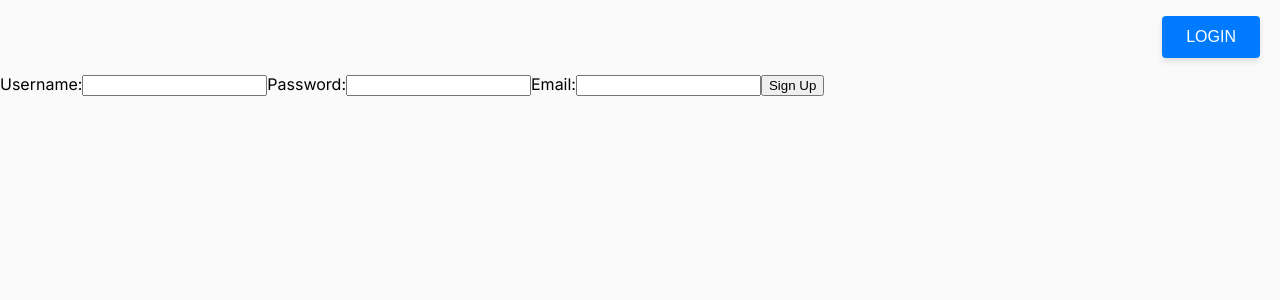
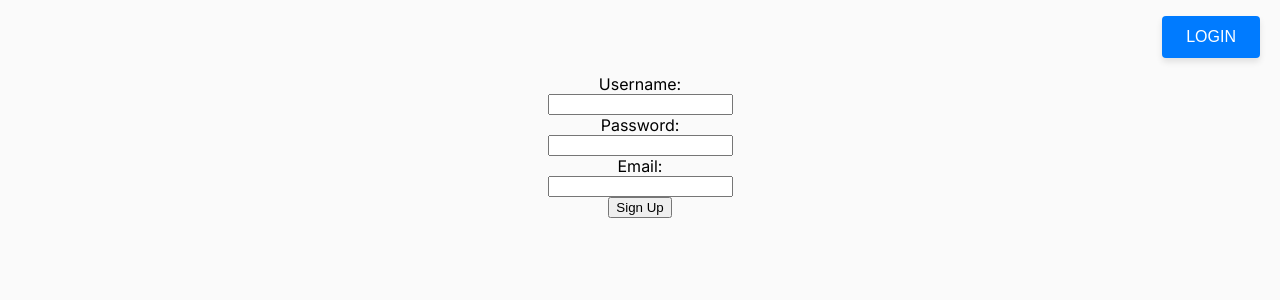
Before and after one commit to krish4693/Todo-localhost, a React (Vite) app: page /newuser in a window 1280 px wide. Shown: the top 300 px of the page. Built offline with nearby package versions, Linux system fonts and the light colour scheme.

Commit message:
added useEffect in todopage to check for authentication

```diff
--- a/src/main.tsx
+++ b/src/main.tsx
@@ -4,8 +4,7 @@ import App from './pages/todopage.tsx'
 import './styles/todopage.css'
 import Login from './pages/Login.tsx'
 import Signup from './pages/Signup.tsx'
-import { BrowserRouter, Route, Router, Routes,redirect } from 'react-router-dom'
-import { redirect } from 'react-router'
+import { BrowserRouter, Route, Router, Routes } from 'react-router-dom'
 
 
 ReactDOM.createRoot(document.getElementById('root')!).render(
@@ -13,6 +12,7 @@ ReactDOM.createRoot(document.getElementById('root')!).render(
     {/* <App/> */}
     {/* <Signup/>
      */}
+
     <BrowserRouter>
       <Routes>
         <Route path="/" element={<Login />}/>
--- a/src/pages/Signup.tsx
+++ b/src/pages/Signup.tsx
@@ -1,5 +1,5 @@
 import React, { useEffect, useRef, useState } from 'react';
-import '../styles/Login.css'
+import '../styles/Signup.css'
 import Login from './Login';
 import ToDoPage from './todopage'
 import { Link } from 'react-router-dom';
@@ -51,7 +51,7 @@ const SignupPage: React.FC = () => {
   };
 
   return (
-    <div>
+    <div className='pageWrapper'>
       <nav className="navBar">
         <ul>
           <li>
@@ -62,8 +62,8 @@ const SignupPage: React.FC = () => {
           </li>
         </ul>
       </nav>
-      <form onSubmit={handleSignUp}>
-        <div className='signupComponent'>
+      <form onSubmit={handleSignUp} className='signupComponent'>
+
           <label htmlFor='username'>Username:</label>
           <input
             type='text'
@@ -96,7 +96,7 @@ const SignupPage: React.FC = () => {
 
           <button type='submit'>Sign Up</button>
           <div>{registrationMessage}</div>
-        </div>
+
       </form>
     </div>
   );
--- a/src/pages/todopage.tsx
+++ b/src/pages/todopage.tsx
@@ -1,12 +1,21 @@
-import React, { useState } from "react";
+import React, { useEffect, useState } from "react";
 import TodoItem from "../@types/TodoItem";
 import TodoItemProps from "../@types/TodoItem";
 import { useSavedState } from "../hooks/savedState";
+import LoginPage from "./Login";
+import { Navigate, useNavigate } from "react-router-dom";
 
 const defaultUser = "DefaultUser"; // Provide a default user if needed
 const App: React.FC = () => {
   const loggedUser = localStorage.getItem("loggeduser");
+  console.log(loggedUser)
+  const navigate = useNavigate(); // Initialize the navigate function
 
+  useEffect(()=>{
+    if(loggedUser===null){
+      navigate('/')
+    }
+  },[loggedUser])
   const [todos, setTodos] = useSavedState([], "todos");
   const [newTodo, setNewTodo] = useState<TodoItemProps>({
     user: loggedUser !== null ? loggedUser : defaultUser,
--- a/src/styles/Login.css
+++ b/src/styles/Login.css
@@ -2,4 +2,5 @@
     /* background-color: red; */
     display: flex;
     flex-direction: column;
+    align-items: center;
 }
--- a/src/styles/Signup.css
+++ b/src/styles/Signup.css
@@ -0,0 +1,15 @@
+.signupComponent{
+    /* background-color: red; */
+    display: flex;
+    flex-direction: column;
+    align-items: center;
+    height: 100%;
+    flex-grow: 2;
+}
+
+.pageWrapper{
+    height: 100%;
+    display: flex;
+    flex-direction: column;
+
+}
```
